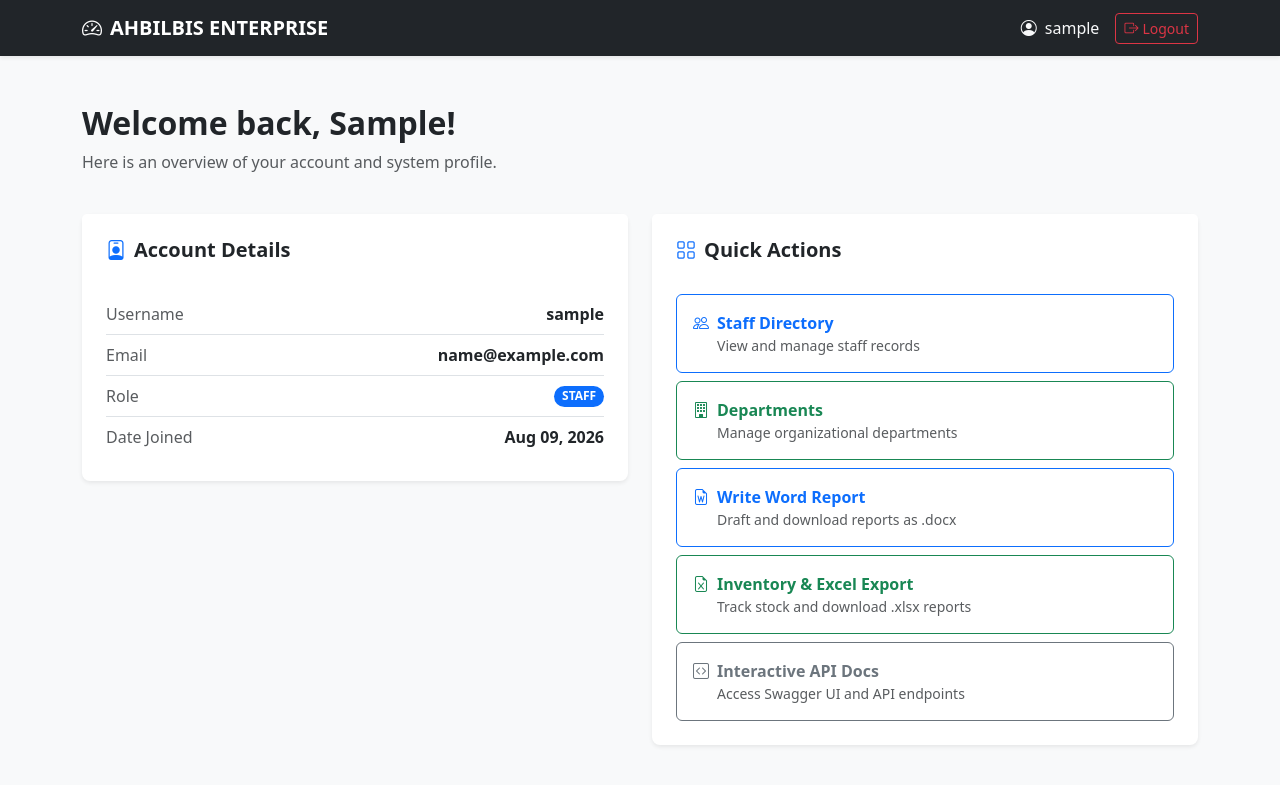
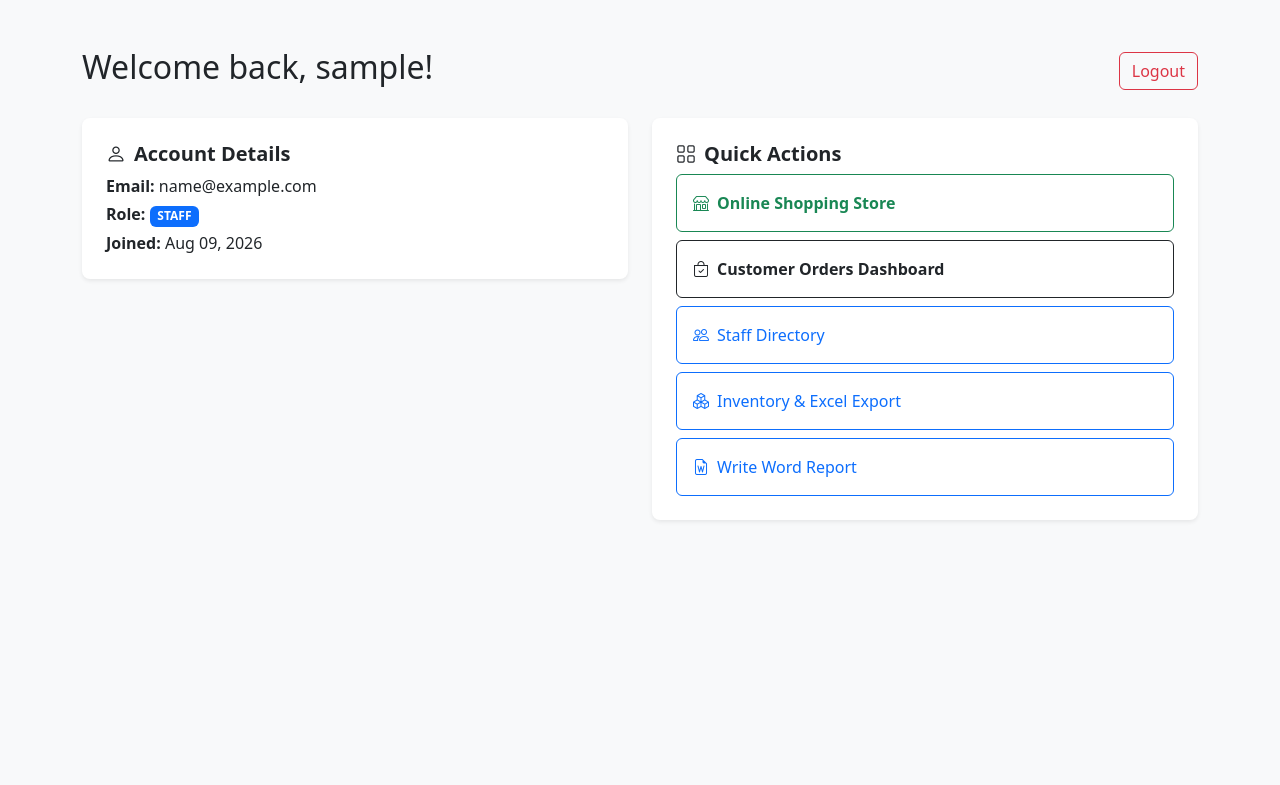
Before and after one commit to AHBILBIS/mis_project, a Django app: page /accounts/dashboard/ in a window 1280 px wide. Shown: the top 785 px of the page. Run offline with Django 5.2, Linux system fonts and the light colour scheme; the visitor is signed in with stand-in values (Sample User, id 1).

Commit message:
Add Online Shopping Store and Customer Orders quick action buttons to main dashboard

```diff
--- a/templates/accounts/dashboard.html
+++ b/templates/accounts/dashboard.html
@@ -2,93 +2,38 @@
 <html lang="en">
 <head>
     <meta charset="UTF-8">
-    <meta name="viewport" content="width=device-width, initial-scale=1.0">
-    <title>Dashboard - AHBILBIS ENTERPRISE</title>
+    <title>MIS Dashboard</title>
     <link href="https://cdn.jsdelivr.net/npm/bootstrap@5.3.0/dist/css/bootstrap.min.css" rel="stylesheet">
-    <link rel="stylesheet" href="https://cdn.jsdelivr.net/npm/bootstrap-icons@1.11.0/font/bootstrap-icons.css">
+    <link href="https://cdn.jsdelivr.net/npm/bootstrap-icons@1.10.0/font/bootstrap-icons.css" rel="stylesheet">
 </head>
 <body class="bg-light">
-
-    <nav class="navbar navbar-expand-lg navbar-dark bg-dark shadow-sm">
-        <div class="container">
-            <a class="navbar-brand fw-bold" href="{% url "dashboard" %}"><i class="bi bi-speedometer2 me-2"></i>AHBILBIS ENTERPRISE</a>
-            <div class="d-flex align-items-center">
-                <span class="text-light me-3"><i class="bi bi-person-circle me-1"></i> {{ user.username }}</span>
-                <a href="{% url "logout" %}" class="btn btn-outline-danger btn-sm"><i class="bi bi-box-arrow-right me-1"></i>Logout</a>
-            </div>
+    <div class="container my-5">
+        <div class="d-flex justify-content-between align-items-center mb-4">
+            <h2>Welcome back, {{ user.username }}!</h2>
+            <a href="{% url 'logout' %}" class="btn btn-outline-danger">Logout</a>
         </div>
-    </nav>
-
-    <div class="container my-5">
-        <div class="row mb-4">
-            <div class="col">
-                <h2 class="fw-bold">Welcome back, {{ user.first_name|default:user.username }}!</h2>
-                <p class="text-muted">Here is an overview of your account and system profile.</p>
-            </div>
-        </div>
-
         <div class="row g-4">
             <div class="col-md-6">
-                <div class="card border-0 shadow-sm rounded-3">
-                    <div class="card-header bg-white border-0 pt-4 px-4">
-                        <h5 class="card-title fw-bold"><i class="bi bi-person-badge text-primary me-2"></i>Account Details</h5>
-                    </div>
-                    <div class="card-body px-4 pb-4">
-                        <ul class="list-group list-group-flush">
-                            <li class="list-group-item d-flex justify-content-between align-items-center px-0">
-                                <span class="text-muted">Username</span>
-                                <span class="fw-semibold">{{ user.username }}</span>
-                            </li>
-                            <li class="list-group-item d-flex justify-content-between align-items-center px-0">
-                                <span class="text-muted">Email</span>
-                                <span class="fw-semibold">{{ user.email|default:"Not Provided" }}</span>
-                            </li>
-                            <li class="list-group-item d-flex justify-content-between align-items-center px-0">
-                                <span class="text-muted">Role</span>
-                                <span class="badge bg-primary rounded-pill">{{ user.role|default:"STAFF" }}</span>
-                            </li>
-                            <li class="list-group-item d-flex justify-content-between align-items-center px-0">
-                                <span class="text-muted">Date Joined</span>
-                                <span class="fw-semibold">{{ user.date_joined|date:"M d, Y" }}</span>
-                            </li>
-                        </ul>
-                    </div>
+                <div class="card border-0 shadow-sm p-4 rounded-3">
+                    <h5 class="fw-bold"><i class="bi bi-person me-2"></i>Account Details</h5>
+                    <p class="mb-1"><strong>Email:</strong> {{ user.email }}</p>
+                    <p class="mb-1"><strong>Role:</strong> <span class="badge bg-primary">{{ user.role|default:"STAFF" }}</span></p>
+                    <p class="mb-0"><strong>Joined:</strong> {{ user.date_joined|date:"M d, Y" }}</p>
                 </div>
             </div>
-
             <div class="col-md-6">
-                <div class="card border-0 shadow-sm rounded-3">
-                    <div class="card-header bg-white border-0 pt-4 px-4">
-                        <h5 class="card-title fw-bold"><i class="bi bi-grid text-primary me-2"></i>Quick Actions</h5>
-                    </div>
-                    <div class="card-body px-4 pb-4">
-                        <div class="d-grid gap-2">
-                            <a href="{% url "staff_list" %}" class="btn btn-outline-primary text-start p-3">
-                                <i class="bi bi-people me-2"></i><strong>Staff Directory</strong>
-                                <div class="small text-muted ms-4">View and manage staff records</div>
-                            </a>
-                            <a href="{% url "department_list" %}" class="btn btn-outline-success text-start p-3">
-                                <i class="bi bi-building me-2"></i><strong>Departments</strong>
-                                <div class="small text-muted ms-4">Manage organizational departments</div>
-                            </a>
-                            <a href="{% url "create_report" %}" class="btn btn-outline-primary text-start p-3">
-                                <i class="bi bi-file-earmark-word me-2"></i><strong>Write Word Report</strong>
-                                <div class="small text-muted ms-4">Draft and download reports as .docx</div>
-                            </a>
-                            <a href="{% url "inventory_list" %}" class="btn btn-outline-success text-start p-3">
-                                <i class="bi bi-file-earmark-excel me-2"></i><strong>Inventory &amp; Excel Export</strong>
-                                <div class="small text-muted ms-4">Track stock and download .xlsx reports</div>
-                            </a>
-                            <a href="/api/docs/swagger/" class="btn btn-outline-secondary text-start p-3" target="_blank">
-                                <i class="bi bi-code-square me-2"></i><strong>Interactive API Docs</strong>
-                                <div class="small text-muted ms-4">Access Swagger UI and API endpoints</div>
-                            </a>
-                        </div>
+                <div class="card border-0 shadow-sm p-4 rounded-3">
+                    <h5 class="fw-bold"><i class="bi bi-grid me-2"></i>Quick Actions</h5>
+                    <div class="d-grid gap-2">
+                        <a href="{% url 'store_home' %}" class="btn btn-outline-success text-start p-3 fw-bold"><i class="bi bi-shop me-2"></i>Online Shopping Store</a>
+                        <a href="{% url 'customer_dashboard' %}" class="btn btn-outline-dark text-start p-3 fw-bold"><i class="bi bi-bag-check me-2"></i>Customer Orders Dashboard</a>
+                        <a href="{% url 'staff_list' %}" class="btn btn-outline-primary text-start p-3"><i class="bi bi-people me-2"></i>Staff Directory</a>
+                        <a href="{% url 'inventory_list' %}" class="btn btn-outline-primary text-start p-3"><i class="bi bi-boxes me-2"></i>Inventory & Excel Export</a>
+                        <a href="{% url 'create_report' %}" class="btn btn-outline-primary text-start p-3"><i class="bi bi-file-earmark-word me-2"></i>Write Word Report</a>
                     </div>
                 </div>
             </div>
         </div>
     </div>
-
 </body>
 </html>
```
